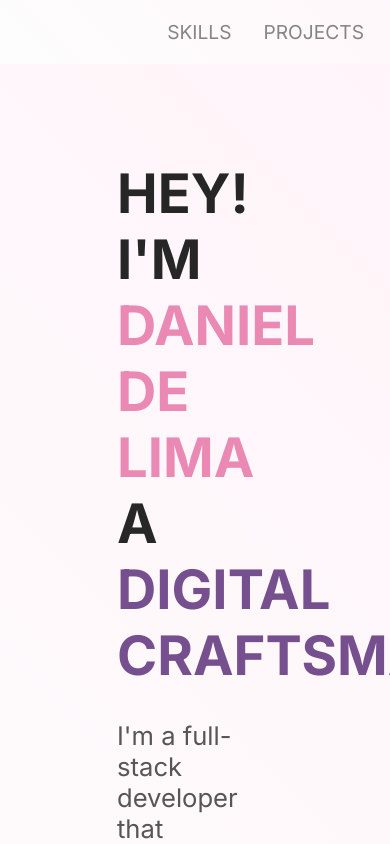
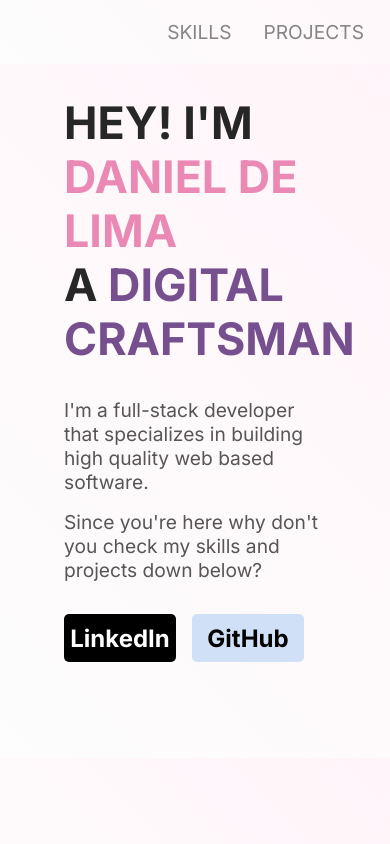
Before and after one commit to dndanli/dndanli-portfolio-v2, a React (Create React App) app in the folder dndanli-portfolio/: page / in a window 390 px wide. Shown: the top 844 px of the page. Built offline with nearby package versions, Linux system fonts and the light colour scheme.

Commit message:
added media queries

```diff
--- a/dndanli-portfolio/src/Components/GlobalStyles/GlobalStyles.ts
+++ b/dndanli-portfolio/src/Components/GlobalStyles/GlobalStyles.ts
@@ -5,9 +5,157 @@ const GlobalStyle = createGlobalStyle`
     margin: 0;
     padding: 0;
   }
-  body{
-    //padding: 0 30rem 0 30rem;
+
+  /* About section media queries */
+  .about-section{
+    @media only screen and (max-width: 1600px) {
+      padding-inline: min(30vw, 15rem);
+    }
+    @media only screen and (max-width: 1200px) {
+      .greetings {
+        font-size: 1.4rem;
+      }
+      .about-text {
+        font-size: 1.2rem;
+      }
+    }
+
+    @media only screen and (max-width: 1025px) {
+      padding-inline: min(30vw, 10rem);
+      #name{
+        display: table;
+      }
+      .greetings {
+        font-size: 1.4rem;
+      }
+      .about-text {
+        font-size: 1.2rem;
+      }
+    }
+
+    @media only screen and (max-width: 769px) {
+      padding-inline: min(30vw, 7rem);
+      padding-block: min(20vh, 6rem);
+
+      #buttons a{
+        font-size: 1rem;
+      }
+
+      #buttons div{
+        width: 7rem;
+      }
+    }
+
+    @media only screen and (max-width: 570px){
+      padding-inline: min(30vw, 4rem);
+      .arrow-down{
+        padding-top: 1rem;
+        padding-bottom: 1rem;
+      }
+    }
   }
+
+  .skills-section{
+      @media only screen and (max-width: 1700px){
+        padding-inline: min(30vw, 15rem);
+      }
+
+      @media only screen and (max-width: 1200px){
+        .skill-title{
+          font-size: 1.8rem;
+        }
+      }
+
+      @media only screen and (max-width: 1150px){
+        padding-inline: min(30vw, 10rem);
+        .skill-title{
+          font-size: 1.6rem;
+        }
+      }
+
+      @media only screen and (max-width: 900px){
+        padding-inline: min(30vw, 4rem);
+        padding-block: min(20vh, 2rem);
+
+        .skillset{
+          width:27rem;
+          height: 30rem;
+        }
+        .skillset-wrapper{
+          flex-direction: column;
+        }
+        #skills-header{
+          display: flex;
+          justify-content: center;
+        }
+      }
+
+      @media only screen and (max-width: 500px){
+
+        .skillset{
+          width:18rem;
+        }
+
+      }
+  }
+
+  .projects-section{
+    @media only screen and (max-width: 1600px){
+      padding-inline:min(30vw, 15rem) ;
+    }
+
+    @media only screen and (max-width: 1200px){
+      padding-inline: min(30vw, 8rem);
+    }
+
+    @media only screen and (max-width: 1000px){
+      padding-inline: min(30vw, 5rem);
+    }
+
+    @media only screen and (max-width: 900px){
+      .projects-wrapper{
+        align-items: center;
+      }
+
+      .project-block:nth-child(odd){
+        flex-direction: row-reverse;
+        flex-direction: column;
+      }
+
+      .project-block:nth-child(even){
+        flex-direction: column;
+        .project-desc {
+          margin-left: 0;
+        }
+      }
+
+      .project-block{
+        margin-bottom: 1.5rem;
+      }
+
+      .project-desc{
+        width: 22rem
+      }
+    }
+
+    @media only screen and (max-width: 490px){
+      padding-inline: min(30vw, 1rem);
+
+
+      .project-img{
+        width: 300px;
+        height: 200px;
+      }
+      .project-desc{
+        font-size: 13px;
+        width: 15rem
+      }
+    }
+  }
+
+
+
+
 `;
 
 export default GlobalStyle;
```
